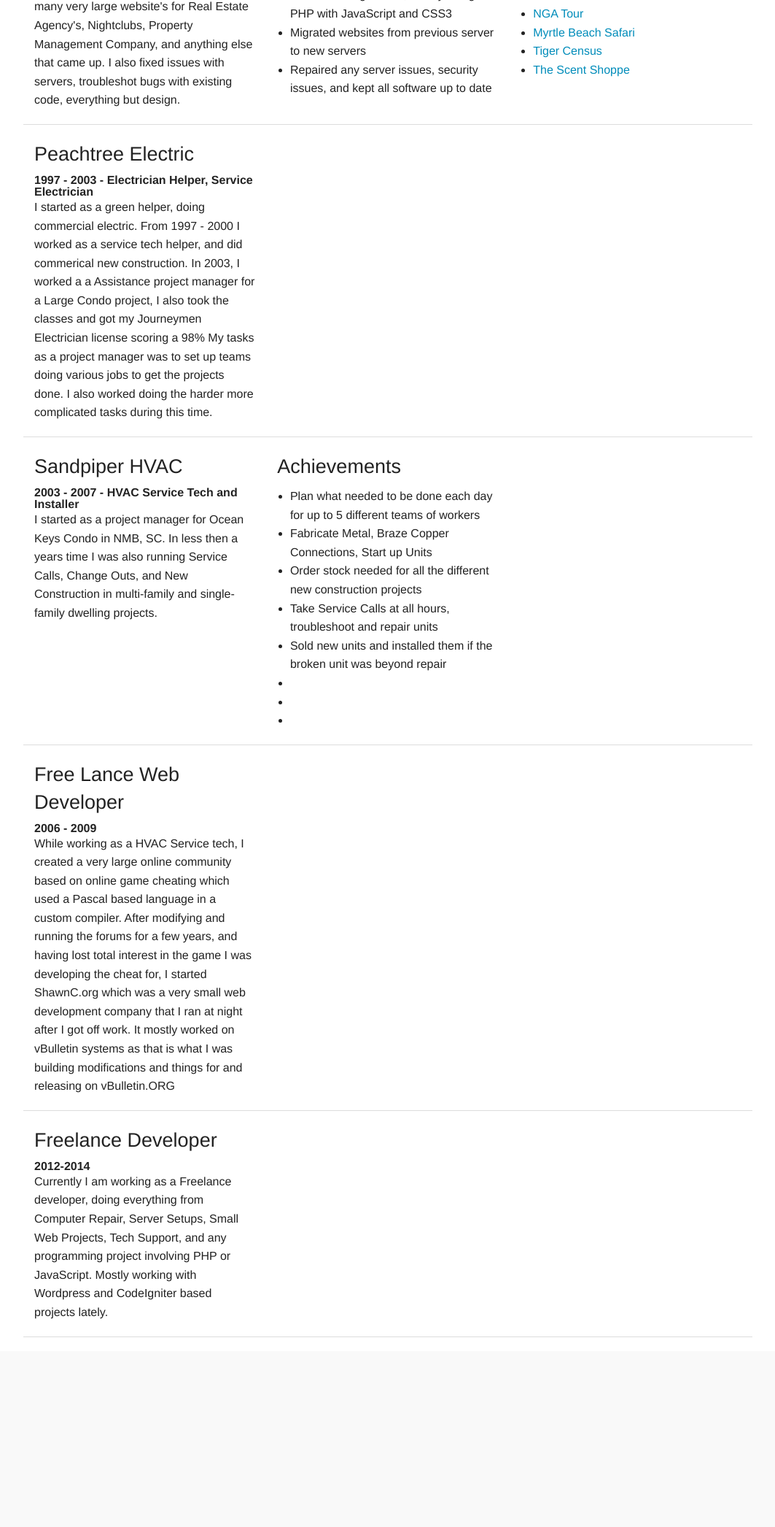
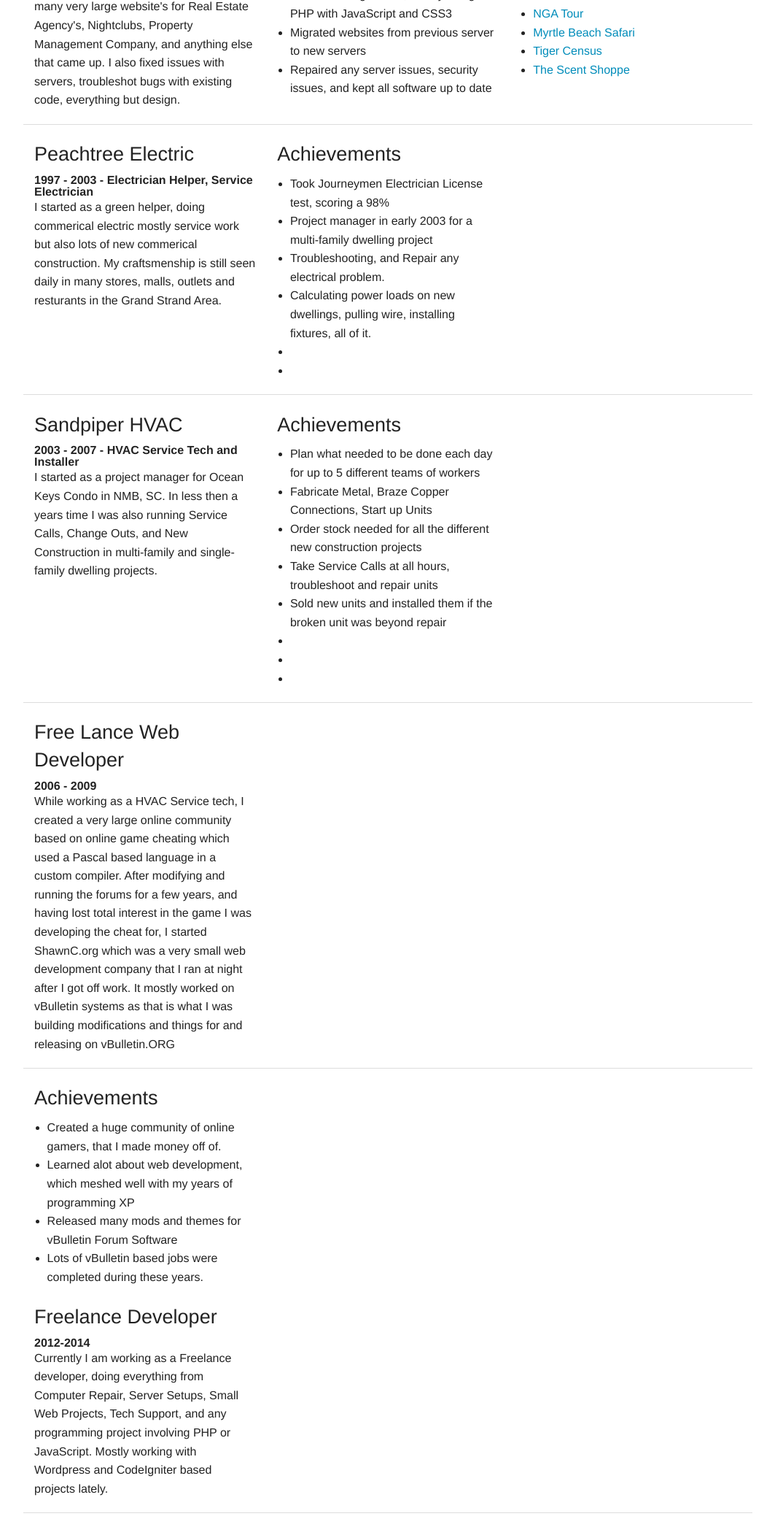
Before and after one commit to shawn-crigger/resume, a PHP site: page /work-history.php in a window 1280 px wide. Shown: the part 315-2407 px from the top of the page at 73% size, without its empty margins (108-1171 px from the left). Before the commit the page ends 2147 px from the top, so only its background shows below. Run offline with PHP 8.4, Linux system fonts and the light colour scheme.

Commit message:
adding uls for achivements next to all the jobs

```diff
--- a/work-history.php
+++ b/work-history.php
@@ -55,12 +55,23 @@
   				<h3>Peachtree Electric</h3>
   				<strong>1997 - 2003 - Electrician Helper, Service Electrician</strong><br />
   				<p class="ptext">
-  				I started as a green helper, doing commercial electric.  From 1997 - 2000 I worked as a service tech helper, and did commerical new construction.
-  				In 2003, I worked a a Assistance project manager for a Large Condo project, I also took the classes and got my Journeymen Electrician license scoring a 98%
-  				My tasks as a project manager was to set up teams doing various jobs to get the projects done.  I also worked doing the harder more complicated tasks
-  				during this time.
+  				I started as a green helper, doing commerical electric mostly service work but also lots of new commerical construction.  My craftsmenship is still seen daily in
+  				many stores, malls, outlets and resturants in the Grand Strand Area.
   				</p>
   		</div>
+
+  		<div class="large-4 medium-4 columns work-history">
+			<h3>Achievements</h3>
+			<ul class="job-achivements">
+				<li>Took Journeymen Electrician License test, scoring a 98%</li>
+				<li>Project manager in early 2003 for a multi-family dwelling project</li>
+				<li>Troubleshooting, and Repair any electrical problem.</li>
+				<li>Calculating power loads on new dwellings, pulling wire, installing fixtures, all of it.</li>
+			<li></li>
+			<li></li>
+
+			</ul>
+	  	</div>
 		<hr/>
   	</div>
 
@@ -105,6 +116,18 @@
 				</p>
 			</div>
 			<hr/>
+
+
+	<div class="large-4 medium-4 columns work-history">
+		<h3>Achievements</h3>
+		<ul class="job-achivements">
+			<li>Created a huge community of online gamers, that I made money off of.</li>
+			<li>Learned alot about web development, which meshed well with my years of programming XP</li>
+			<li>Released many mods and themes for vBulletin Forum Software</li>
+			<li>Lots of vBulletin based jobs were completed during these years.</li>
+		</ul>
+	  </div>
+
 		</div>
 
 
```
